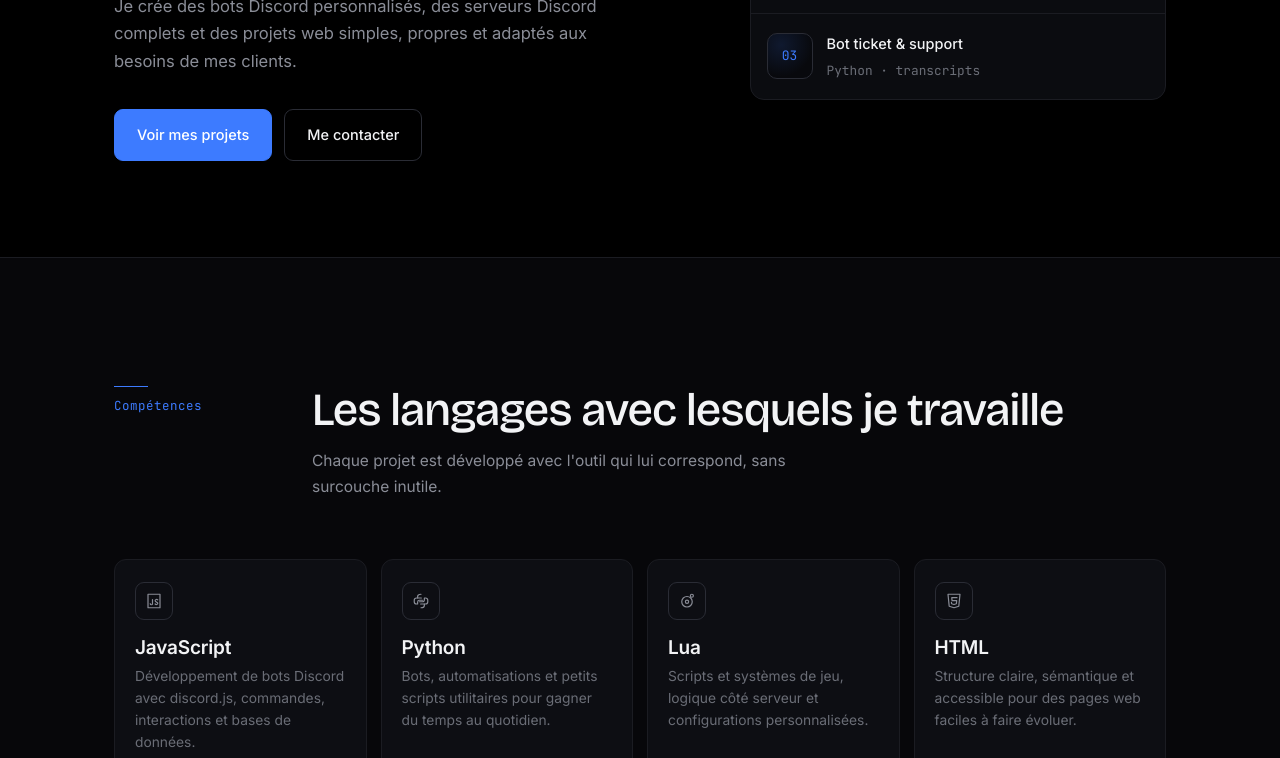
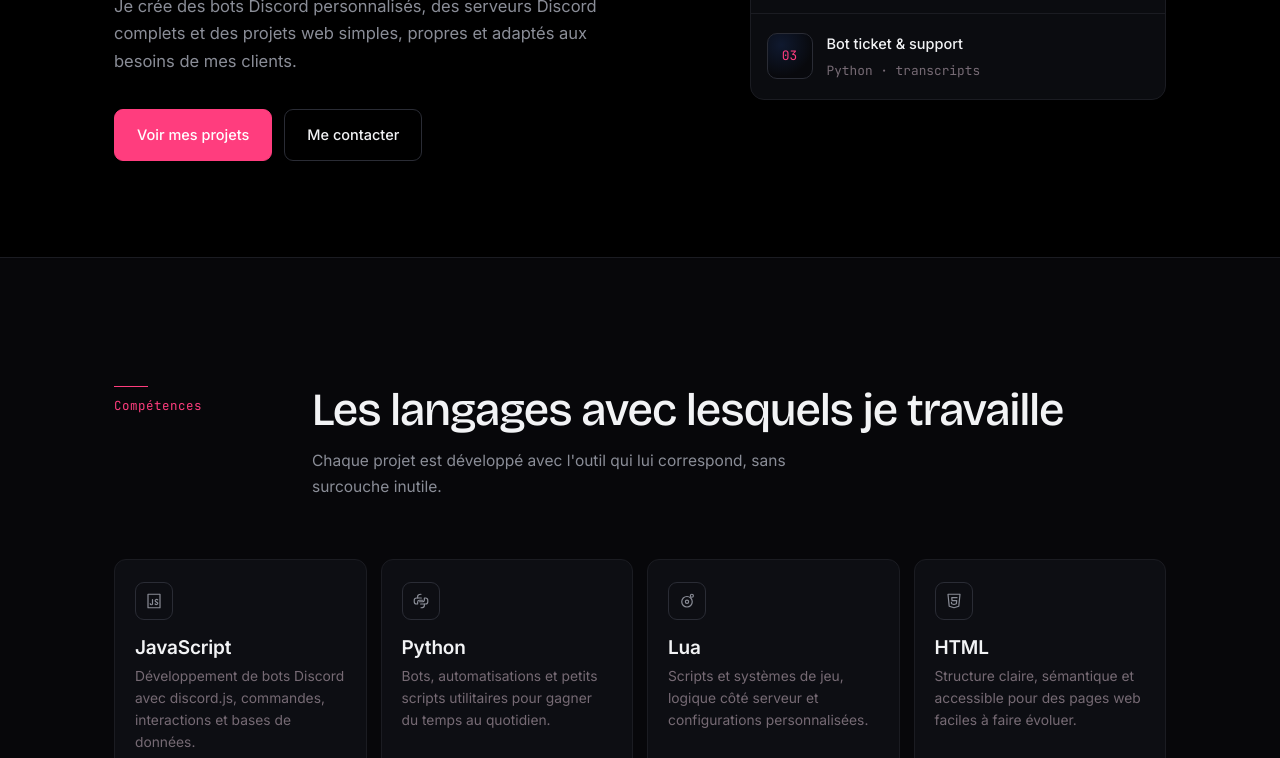
Before and after one commit to elvalavraieoff/elvadev, a plain HTML site: page elva/index.html in a window 1280 px wide. Shown: the part 435-1193 px from the top of the page. Drawn offline with nearby package versions, Linux system fonts and the light colour scheme.

Commit message:
Update 01-tokens.css

```diff
--- a/elva/css/01-tokens.css
+++ b/elva/css/01-tokens.css
@@ -11,10 +11,10 @@
   --line-2:#2a2c35;
   --text:#f2f3f5;
   --muted:#8a8d97;
-  --muted-2:#6a6d76;
-  --blue:#3d7bff;
-  --blue-dim:#2a5ed6;
-  --blue-soft:rgba(61,123,255,.10);
+  --muted-2:#766a74;
+  --blue:#ff3d7e;
+  --blue-dim:#d62a63;
+  --blue-soft:rgba(255, 61, 126, 0.1);
   --sans:'Inter',system-ui,-apple-system,'Segoe UI',Helvetica,Arial,sans-serif;
   --display:'Bricolage Grotesque','Inter',system-ui,sans-serif;
   --mono:'JetBrains Mono',ui-monospace,SFMono-Regular,Menlo,Consolas,monospace;
```
